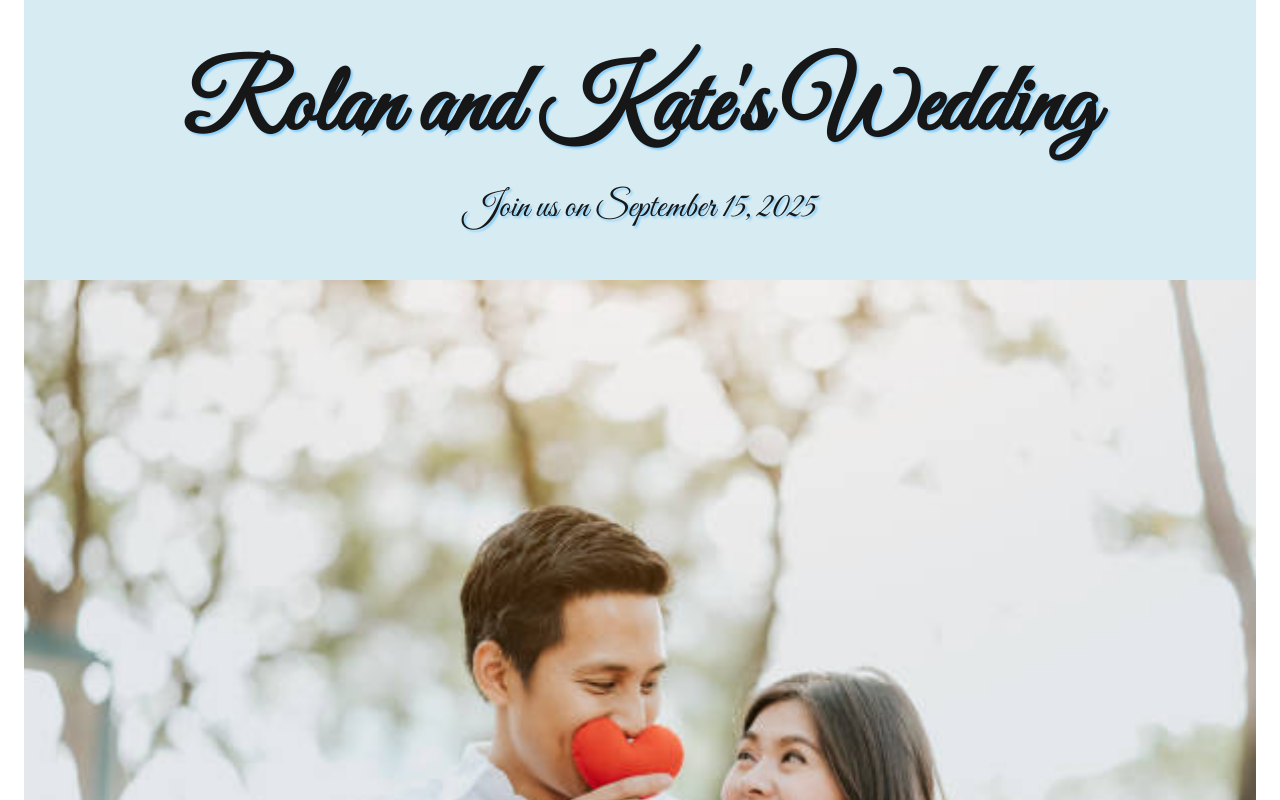
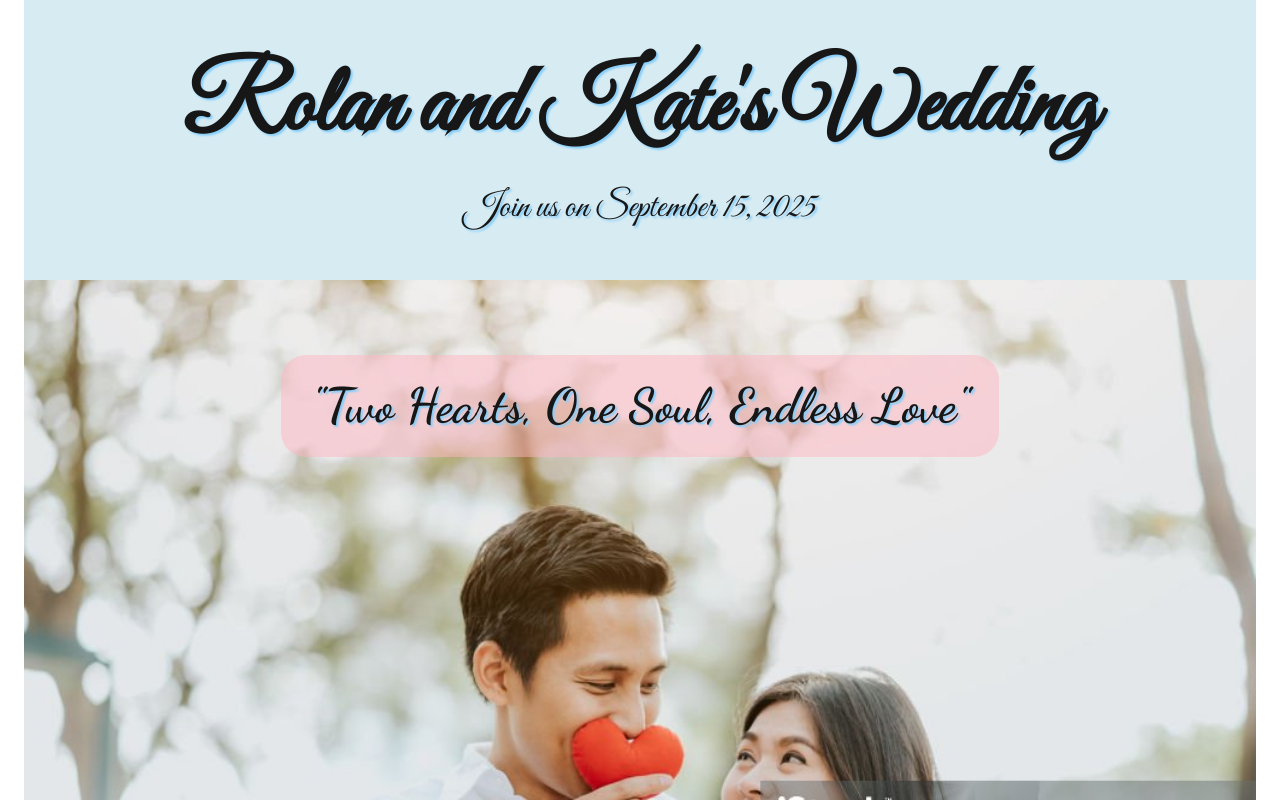
Before and after one commit to LetranEyeshield/my-wedding-website, a Next.js app: page / in a window 1280 px wide. Shown: the top 800 px of the page. Built offline with nearby package versions, Linux system fonts and the light colour scheme.

Commit message:
added banner theme and replace istock banner photo

```diff
--- a/src/app/globals.css
+++ b/src/app/globals.css
@@ -37,6 +37,13 @@ h1,
   font-style: normal;
 }
 
+.dancing-script {
+  font-family: "Dancing Script", cursive;
+  font-optical-sizing: auto;
+  font-weight: 700;
+  font-style: normal;
+}
+
 .shadow {
   /* -webkit-text-stroke: 1px white; */
   text-shadow: 2px 2px 2px lightskyblue;
@@ -51,6 +58,20 @@ button {
   border: 1px solid skyblue;
 }
 
+#banner {
+  position: relative;
+}
+
+#banner h2 {
+  position: absolute;
+  top: 75px;
+  margin: 0 auto;
+  font-size: 3rem;
+  background: rgba(255, 182, 193, 0.5);
+  padding: 15px 30px;
+  border-radius: 25px;
+}
+
 body {
   background: var(--background);
   color: var(--foreground);
--- a/src/app/page.tsx
+++ b/src/app/page.tsx
@@ -204,7 +204,10 @@ export default function Home() {
       </header>
 
       {/* Banner */}
-      <section id="banner" className="mx-auto flex justify-center">
+      <section id="banner" className="mx-auto flex flex-column justify-center">
+        <h2 className="dancing-script shadow">
+          "Two Hearts, One Soul, Endless Love"
+        </h2>
         <img
           className="w-screen mx-auto"
           src="/images/banner.jpg"
```
Also changed, not shown: public/images/banner.jpg.
